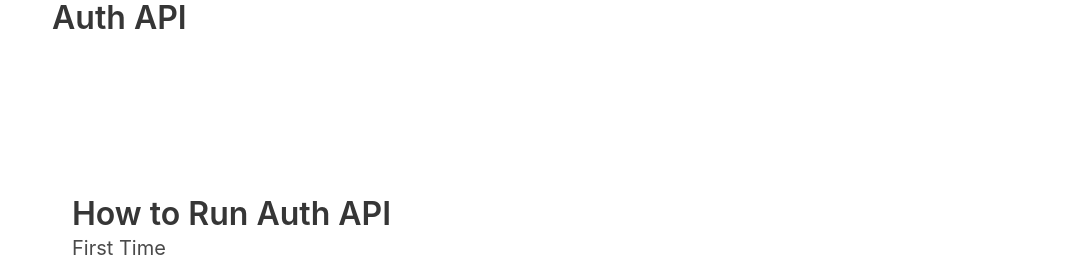
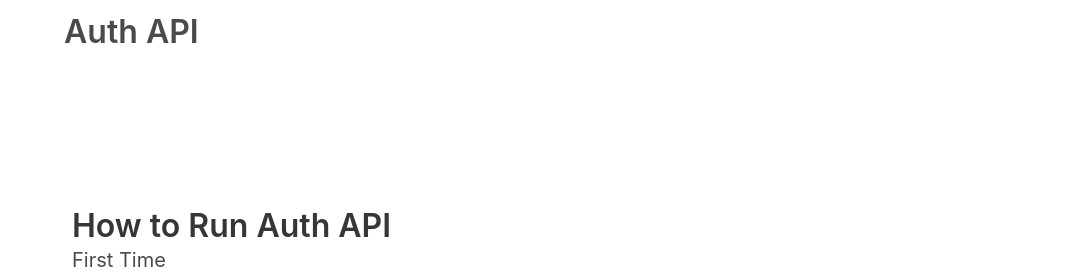
Before and after one commit to Nattie-Nkosi/Auth-API, a website: page public/index.html in a window 1280 px wide. Shown: the top 280 px of the page, 0-1081 px from the left. Drawn offline with nearby package versions, Linux system fonts and the light colour scheme.

```diff
--- a/public/index.html
+++ b/public/index.html
@@ -18,7 +18,7 @@
   <nav class="navbar is-transparent" role="navigation" aria-label="main navigation">
     <div class="container">
       <div class="navbar-brand">
-         <a class="title" class="navbar-item" href="https://auth-api-typescript.herokuapp.com/">Auth API</a>
+         <a class="navbar-item title" href="https://auth-api-typescript.herokuapp.com/">Auth API</a>
       </div>
 
       <div class="navbar-end">
```
